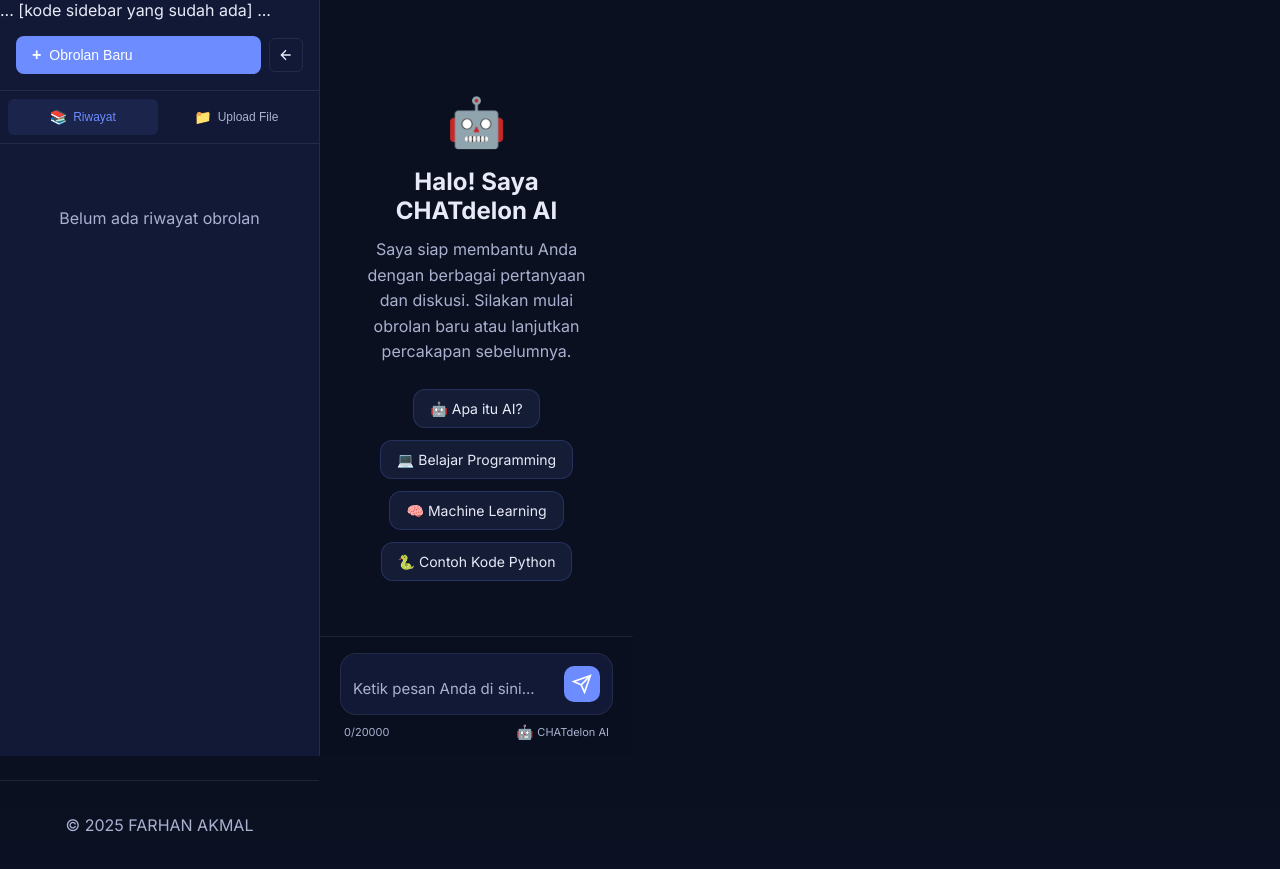
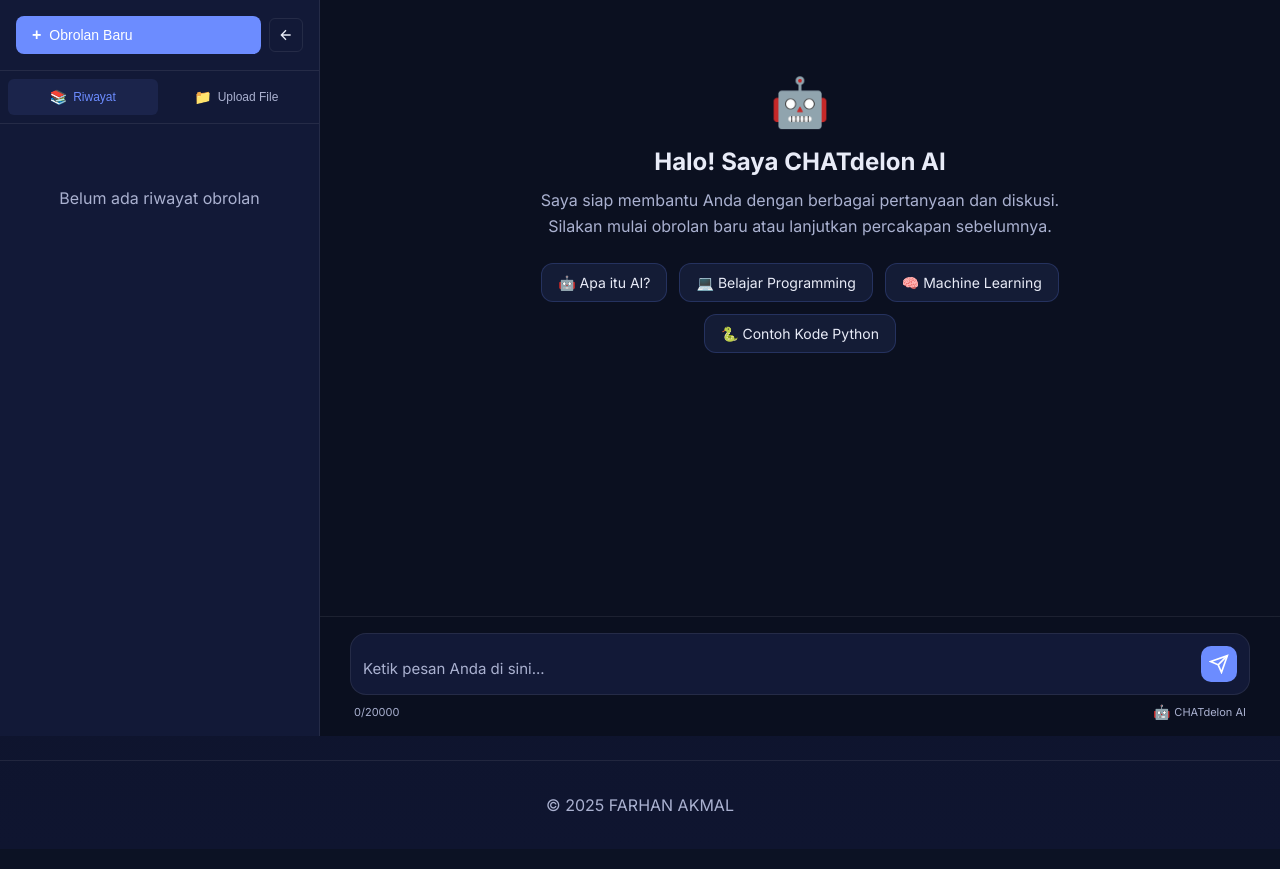
Before and after one commit to sidelon121/chat-delon, a Flask app: page /chat in a window 1280 px wide. Shown: the part 65-934 px from the top of the page. After the commit the page ends 877 px from the top, so only its background shows below. Run offline with Flask 3, Linux system fonts and the light colour scheme; data that the repository does not hold is empty.

Commit message:
Update chat.html

```diff
--- a/templates/chat.html
+++ b/templates/chat.html
@@ -28,9 +28,9 @@
             </nav>
         </div>
     </header>
+
     </header>
-
-    <!-- ✅ TAMBAHKAN INI: Mobile Menu Toggle Button -->
+    <!-- Mobile Menu Toggle Button -->
 <button class="mobile-menu-toggle" id="mobileMenuToggle" style="display: none;">
     <svg width="20" height="20" viewBox="0 0 24 24" fill="none" stroke="currentColor" stroke-width="2">
         <line x1="3" y1="12" x2="21" y2="12"></line>
@@ -39,14 +39,8 @@
     </svg>
 </button>
 
-    <!-- ✅ TAMBAHKAN INI: Overlay untuk mobile sidebar -->
+<!-- Overlay untuk mobile sidebar -->
 <div class="sidebar-overlay" id="sidebarOverlay"></div>
-
-    <!-- LANJUTAN KODE YANG SUDAH ADA -->
-    <div class="chat-app-container">
-        <!-- Sidebar -->
-        <div class="sidebar" id="sidebar">
-            ... [kode sidebar yang sudah ada] ...
         <!-- Main Chat Container dengan Sidebar -->
     <div class="chat-app-container">
         <!-- Sidebar -->
```
Lines whose indentation alone changed are shown as unchanged.
